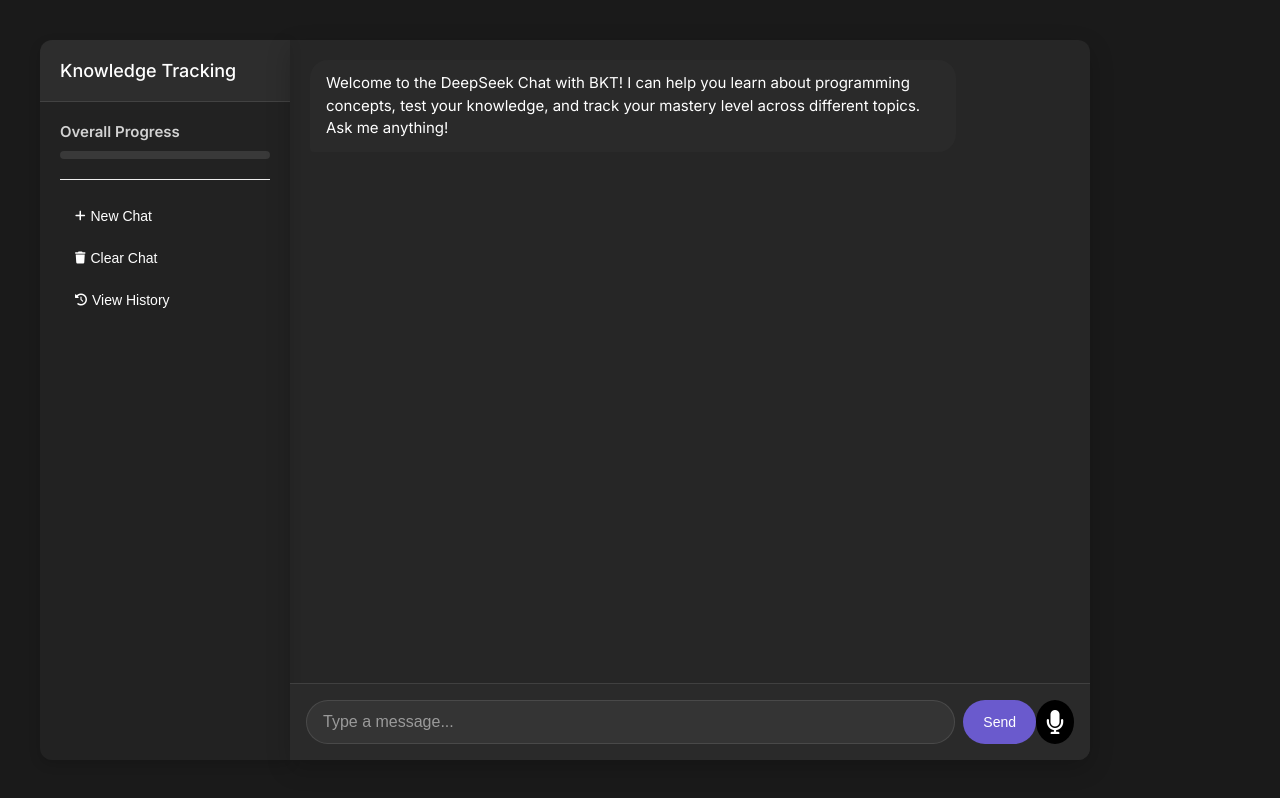
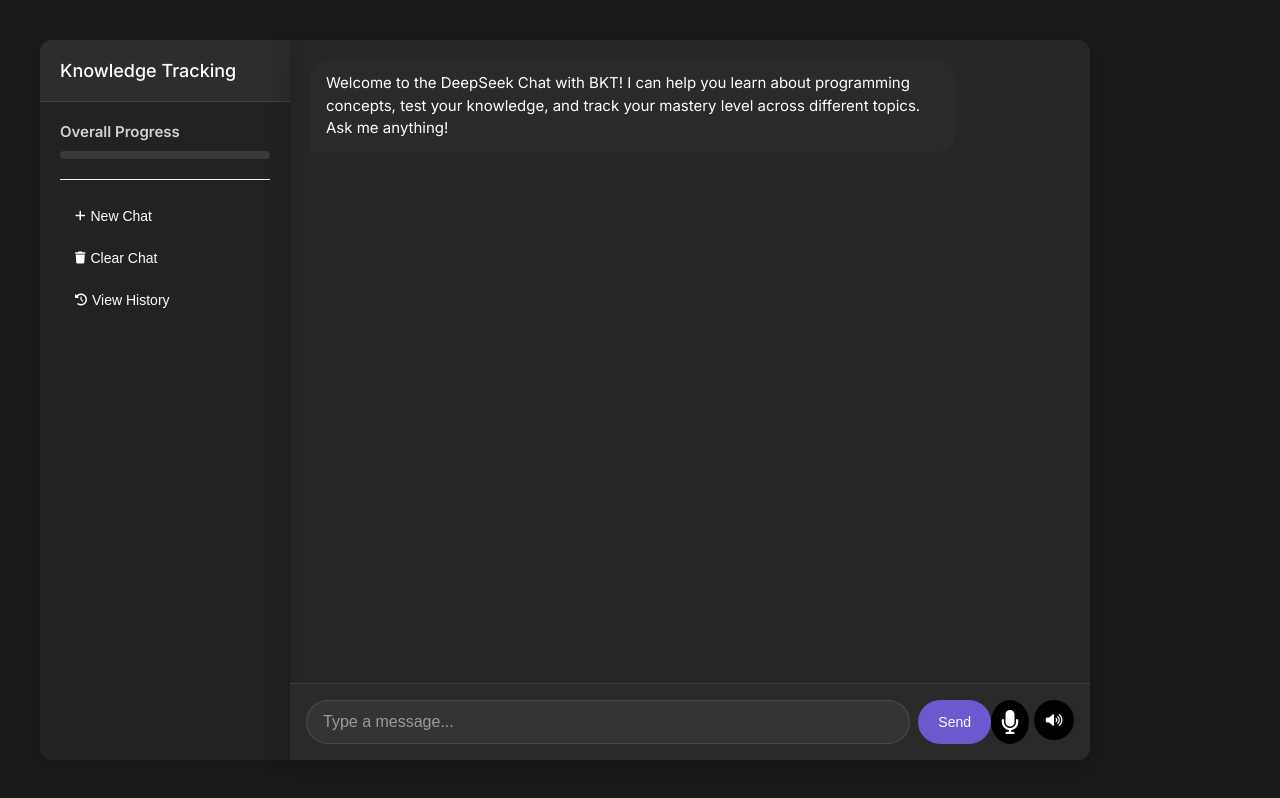
Before and after one commit to FARIZZAIN/minifinal, a plain HTML site: page Deepseek-chatbot-interface-local/index.html in a window 1280 px wide. Drawn offline with nearby package versions, Linux system fonts and the light colour scheme.

Commit message:
text to speech added

````diff
--- a/Deepseek-chatbot-interface-local/index.html
+++ b/Deepseek-chatbot-interface-local/index.html
@@ -39,11 +39,14 @@
                 <button id="start-voice-btn">
                     <i class="fas fa-microphone"></i>
                   </button>
-
+                  <button id="toggle-tts-btn" title="Toggle Text-to-Speech">
+                    <i class="fas fa-volume-up"></i>
+                </button>
             </div>
         </div>
     </div>
     <script src="script.js"></script>
     <script src="speech.js"></script>
+    <script src="tts.js"></script>
 </body>
 </html>
--- a/Deepseek-chatbot-interface-local/style.css
+++ b/Deepseek-chatbot-interface-local/style.css
@@ -643,3 +643,27 @@
 #start-voice-btn:focus {
   outline: none;
 }
+
+#toggle-tts-btn {
+  background-color: black;
+  color: white;
+  border: none;
+  border-radius: 50%;
+  width: 40px;
+  height: 40px;
+  cursor: pointer;
+  transition: background-color 0.3s;
+  margin-left: 5px;
+}
+
+#toggle-tts-btn:hover {
+  background-color: #0b7dda;
+}
+
+#toggle-tts-btn.active {
+  background-color: black !important;
+}
+
+#toggle-tts-btn.muted {
+  background-color: var(--primary-color) !important;
+}
--- /dev/null
+++ b/Deepseek-chatbot-interface-local/tts.js
@@ -0,0 +1,166 @@
+document.addEventListener('DOMContentLoaded', function() {
+    const ttsButton = document.getElementById('toggle-tts-btn');
+    const chatBox = document.getElementById('chat-box');
+
+    // TTS state
+    const ttsState = {
+        enabled: true,
+        speechSynthesis: window.speechSynthesis,
+        currentUtterance: null,
+        voices: [],
+        voice: null,
+        rate: 1,
+        pitch: 1,
+        volume: 1
+    };
+
+    // Check if browser supports speech synthesis
+    if (!ttsState.speechSynthesis) {
+        console.warn("Text-to-speech not supported by your browser");
+        ttsButton.style.display = 'none';
+        return;
+    }
+
+    // Initialize voices - will be populated when voices are loaded
+    ttsState.speechSynthesis.onvoiceschanged = function() {
+        ttsState.voices = ttsState.speechSynthesis.getVoices();
+        // Try to find a natural-sounding voice
+        ttsState.voice = ttsState.voices.find(voice =>
+            voice.lang.includes('en') && voice.name.includes('Natural')) ||
+            ttsState.voices.find(voice => voice.lang.includes('en'));
+    };
+
+    // Load voices immediately if they're already available
+    ttsState.voices = ttsState.speechSynthesis.getVoices();
+    if (ttsState.voices.length > 0) {
+        ttsState.voice = ttsState.voices.find(voice =>
+            voice.lang.includes('en') && voice.name.includes('Natural')) ||
+            ttsState.voices.find(voice => voice.lang.includes('en'));
+    }
+
+    // Toggle TTS on/off
+    ttsButton.addEventListener('click', function() {
+        ttsState.enabled = !ttsState.enabled;
+
+        if (ttsState.enabled) {
+            ttsButton.classList.remove('muted');
+            ttsButton.classList.add('active');
+            ttsButton.title = "Text-to-Speech: ON (Click to turn off)";
+        } else {
+            ttsButton.classList.remove('active');
+            ttsButton.classList.add('muted');
+            ttsButton.title = "Text-to-Speech: OFF (Click to turn on)";
+            stopSpeaking();
+        }
+    });
+
+    // Initial button state
+    ttsButton.classList.add('active');
+    ttsButton.title = "Text-to-Speech: ON (Click to turn off)";
+
+    // Function to speak text
+    function speakText(text) {
+        if (!ttsState.enabled || !text) return;
+
+        // Skip speaking if it's a quiz question or prompt
+        if (text.includes("Let's test your understanding") ||
+            text.includes("Correct!") ||
+            text.includes("Incorrect.") ||
+            text.match(/^[A-D]: /)) {
+            return;
+        }
+
+        stopSpeaking();
+
+        const utterance = new SpeechSynthesisUtterance(text);
+        utterance.voice = ttsState.voice;
+        utterance.rate = ttsState.rate;
+        utterance.pitch = ttsState.pitch;
+        utterance.volume = ttsState.volume;
+
+        utterance.onend = function() {
+            ttsState.currentUtterance = null;
+        };
+
+        utterance.onerror = function(event) {
+            console.error('SpeechSynthesis error:', event.error);
+            ttsState.currentUtterance = null;
+        };
+
+        ttsState.speechSynthesis.speak(utterance);
+        ttsState.currentUtterance = utterance;
+    }
+
+    // Function to stop speaking
+    function stopSpeaking() {
+        if (ttsState.speechSynthesis.speaking) {
+            ttsState.speechSynthesis.cancel();
+        }
+        ttsState.currentUtterance = null;
+    }
+
+    // Modify the addMessage function to trigger TTS for bot messages
+    const originalAddMessage = window.addMessage;
+
+    window.addMessage = function(message, isUser) {
+        originalAddMessage(message, isUser);
+
+        if (!isUser) {
+            // For formatted messages, we need to extract the text content
+            let textContent = message;
+
+            // If it's HTML, create a temporary element to get text
+            if (message.includes('<')) {
+                const tempDiv = document.createElement('div');
+                tempDiv.innerHTML = message;
+                textContent = tempDiv.textContent || tempDiv.innerText || '';
+            }
+
+            // Clean up the text - remove code blocks and extra whitespace
+            textContent = textContent
+                .replace(/```[\s\S]*?```/g, '') // Remove code blocks
+                .replace(/`[^`]+`/g, '')       // Remove inline code
+                .replace(/\s+/g, ' ')           // Collapse whitespace
+                .trim();
+
+            // Only speak if there's meaningful content
+            if (textContent.length > 10) { // Minimum length to avoid speaking short confirmations
+                speakText(textContent);
+            }
+        }
+    };
+
+    // Stop speaking when new chat starts or chat is cleared
+    const originalStartNewChat = window.startNewChat;
+    window.startNewChat = function() {
+        stopSpeaking();
+        originalStartNewChat();
+    };
+
+    const originalClearChat = window.clearChat;
+    window.clearChat = function() {
+        stopSpeaking();
+        originalClearChat();
+    };
+
+    // Pause TTS when voice recording starts
+    const startVoiceBtn = document.getElementById('start-voice-btn');
+    if (startVoiceBtn) {
+        startVoiceBtn.addEventListener('click', function() {
+            if (window.isListening) {
+                // If we're stopping recording, don't do anything
+                return;
+            }
+            // If starting recording, pause TTS
+            stopSpeaking();
+        });
+    }
+
+    // Add keyboard shortcut to toggle TTS (Ctrl+Alt+S)
+    document.addEventListener('keydown', function(event) {
+        if (event.ctrlKey && event.altKey && event.key === 's') {
+            event.preventDefault();
+            ttsButton.click();
+        }
+    });
+});
````
